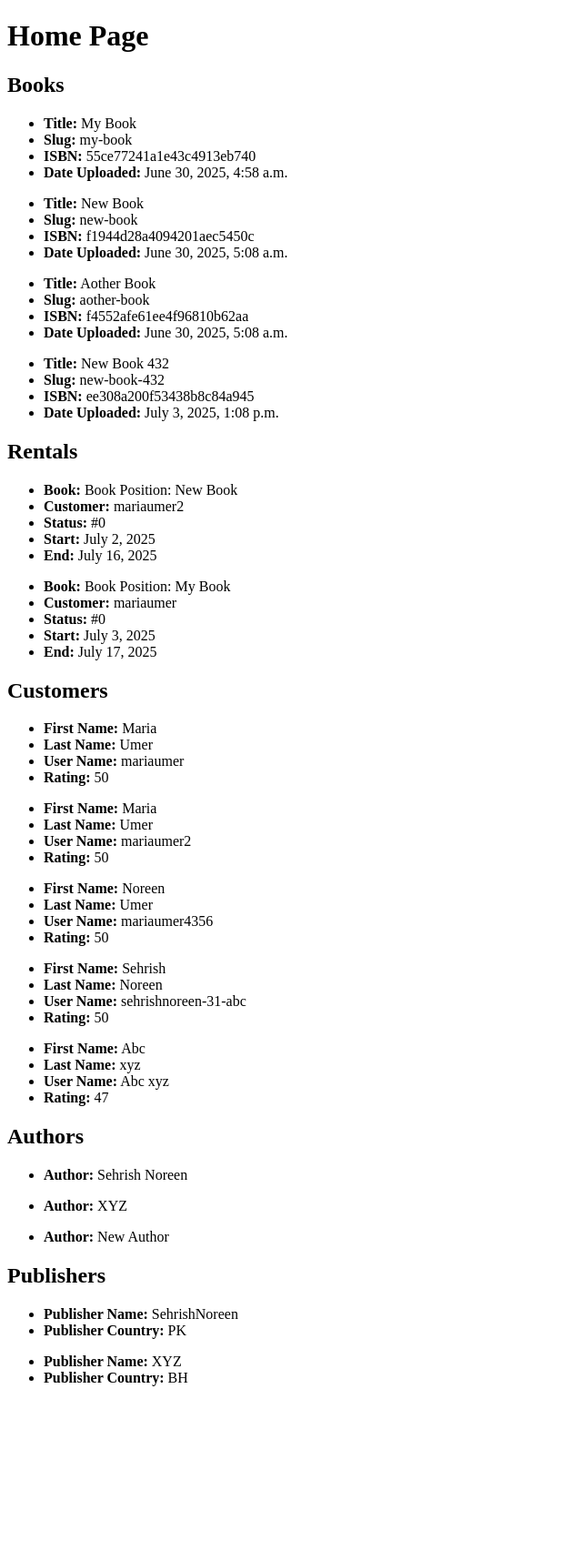
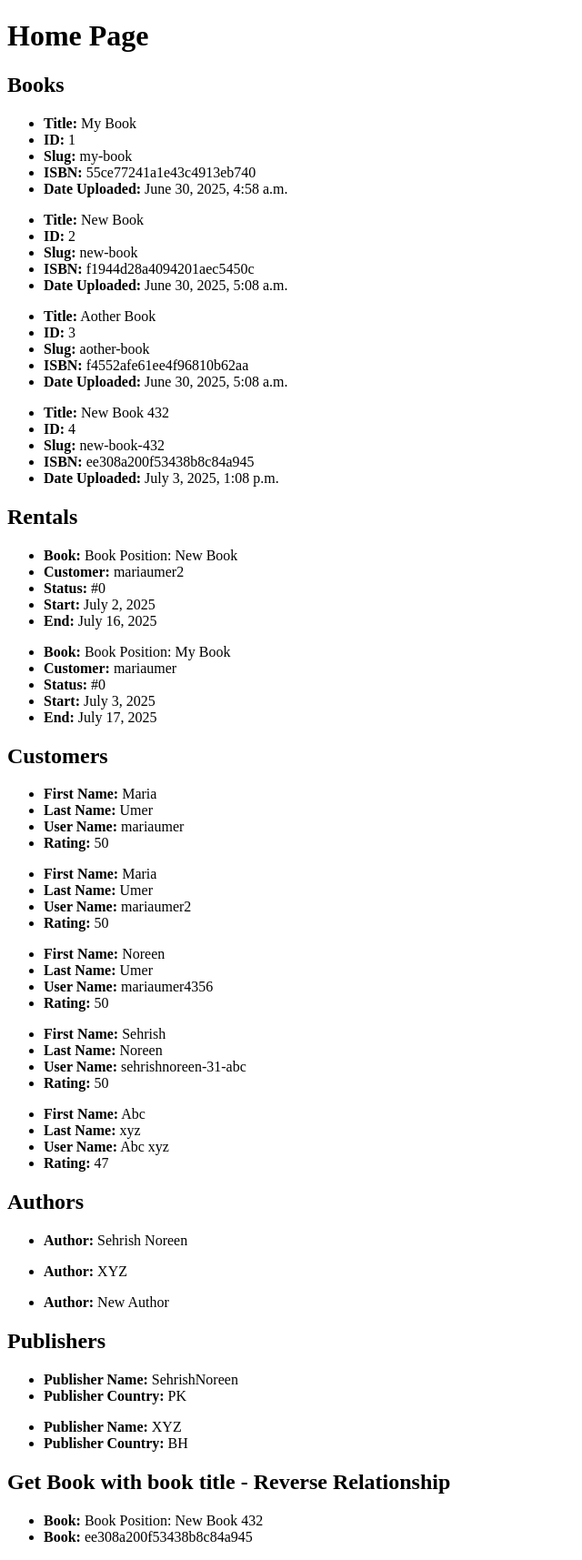
Before and after one commit to sehrishnoreen31/book-rental-business-django, a Django app: page / in a window 1280 px wide. Shown: the whole page at 91% size, without its empty margins (0-640 px from the left). Before the commit the page ends 1524 px from the top, so only its background shows below. Run offline with Django 5.2, Linux system fonts and the light colour scheme; data comes from the database, SQL or seed files in the repository.

Commit message:
Reverse relationships

```diff
--- a/books/models.py
+++ b/books/models.py
@@ -24,6 +24,10 @@ class BookTitle(models.Model):
     author = models.ForeignKey(Author, on_delete=models.CASCADE)
     created = models.DateTimeField(auto_now_add=True)
     updated = models.DateTimeField(auto_now=True)
+    # get books assiciated with a book title - reverse relationship
+    @property
+    def books(self):
+        return self.book_set.all()
 
     def __str__(self):
         return f"Book Position: {self.title}"
--- a/core/views.py
+++ b/core/views.py
@@ -1,5 +1,5 @@
 from django.shortcuts import render
-from books.models import Book
+from books.models import Book, BookTitle
 from rentals.models import Rental
 from customers.models import Customer
 from authors.models import Author
@@ -12,12 +12,18 @@ def home_view(request):
     customers_list = Customer.objects.all()
     authors_list = Author.objects.all()
     publishers_list = Pubisher.objects.all()
+
+    # reverse relationships
+    obj = BookTitle.objects.get(id=5)
+    books = obj.books
+
     context = {
         'books_list': books_list,
         'rentals_list': rentals_list,
         'customers_list': customers_list,
         'authors_list': authors_list,
         'publishers_list': publishers_list,
+        'reverse_book_booktitle': books
 
     }
     return render(request, 'main.html', context=context)
--- a/templates/main.html
+++ b/templates/main.html
@@ -8,6 +8,7 @@
         {% for book in books_list %}
             <ul>
                 <li><b>Title:</b> {{book.title.title}}</li>
+                <li><b>ID:</b> {{book.id}}</li>
                 <li><b>Slug:</b> {{book.title.slug}}</li>
                 <li><b>ISBN:</b> {{book.isbn}}</li>
                 <li><b>Date Uploaded:</b> {{book.created}}</li>
@@ -63,4 +64,15 @@
         {% endfor %}
     {% endif %}
 
+    {% comment %} Reverse Relationship {% endcomment %}
+    <h2>Get Book with book title - Reverse Relationship</h2>
+    {% if reverse_book_booktitle %}
+        {% for rbook in reverse_book_booktitle %}
+            <ul>
+                <li><b>Book:</b> {{rbook.title}}</li>
+                <li><b>Book:</b> {{rbook.isbn}}</li>
+            </ul>
+        {% endfor %}
+    {% endif %}
+
 {% endblock %}
```
